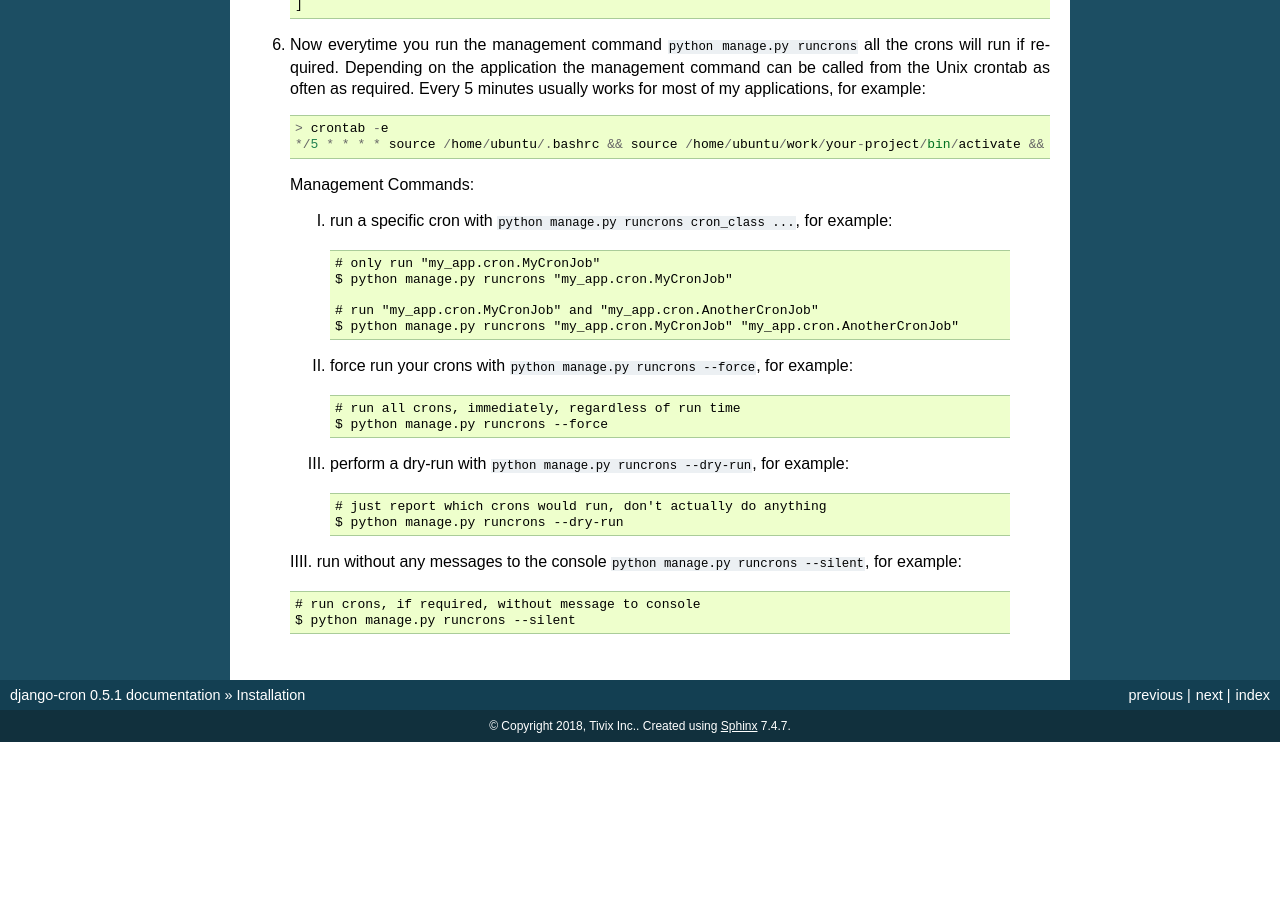
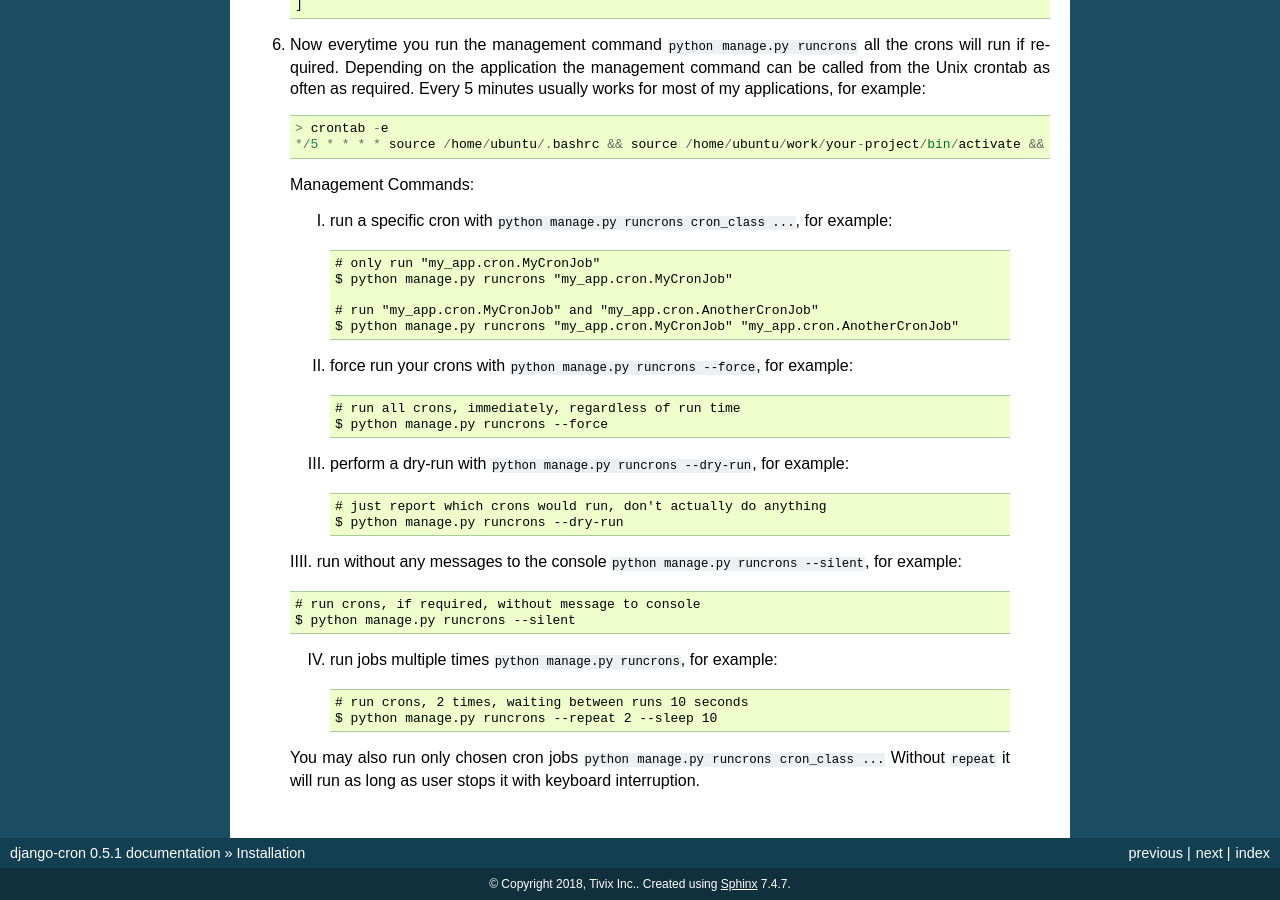
Before and after one commit to Tivix/django-cron, a Sphinx documentation site: the page built from docs/installation.rst, in a window 1280 px wide and 900 px high, scrolled down 678 px. Built offline with Sphinx 7.4.7, drawn with Linux system fonts in a browser that asks for light colours; before the commit the page ends 1420 px from its top, so only the background shows below that.

Commit message:
documentation

```diff
--- a/docs/installation.rst
+++ b/docs/installation.rst
@@ -67,3 +67,11 @@ Installation
 
         # run crons, if required, without message to console
         $ python manage.py runcrons --silent
+
+
+  IV. run jobs multiple times ``python manage.py runcrons``, for example: ::
+
+        # run crons, 2 times, waiting between runs 10 seconds
+        $ python manage.py runcrons --repeat 2 --sleep 10
+  You may also run only chosen cron jobs ``python manage.py runcrons cron_class ...``
+  Without ``repeat`` it will run as long as user stops it with keyboard interruption.
```
